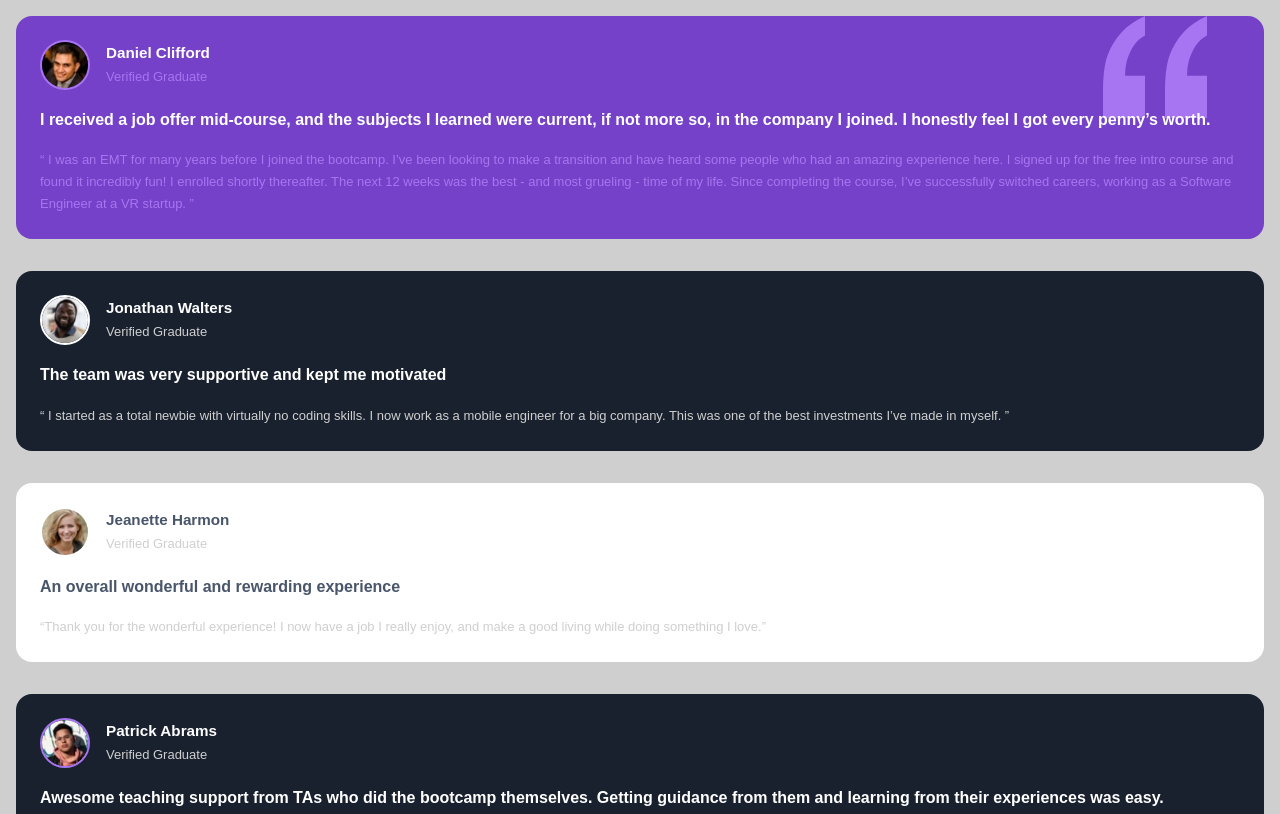
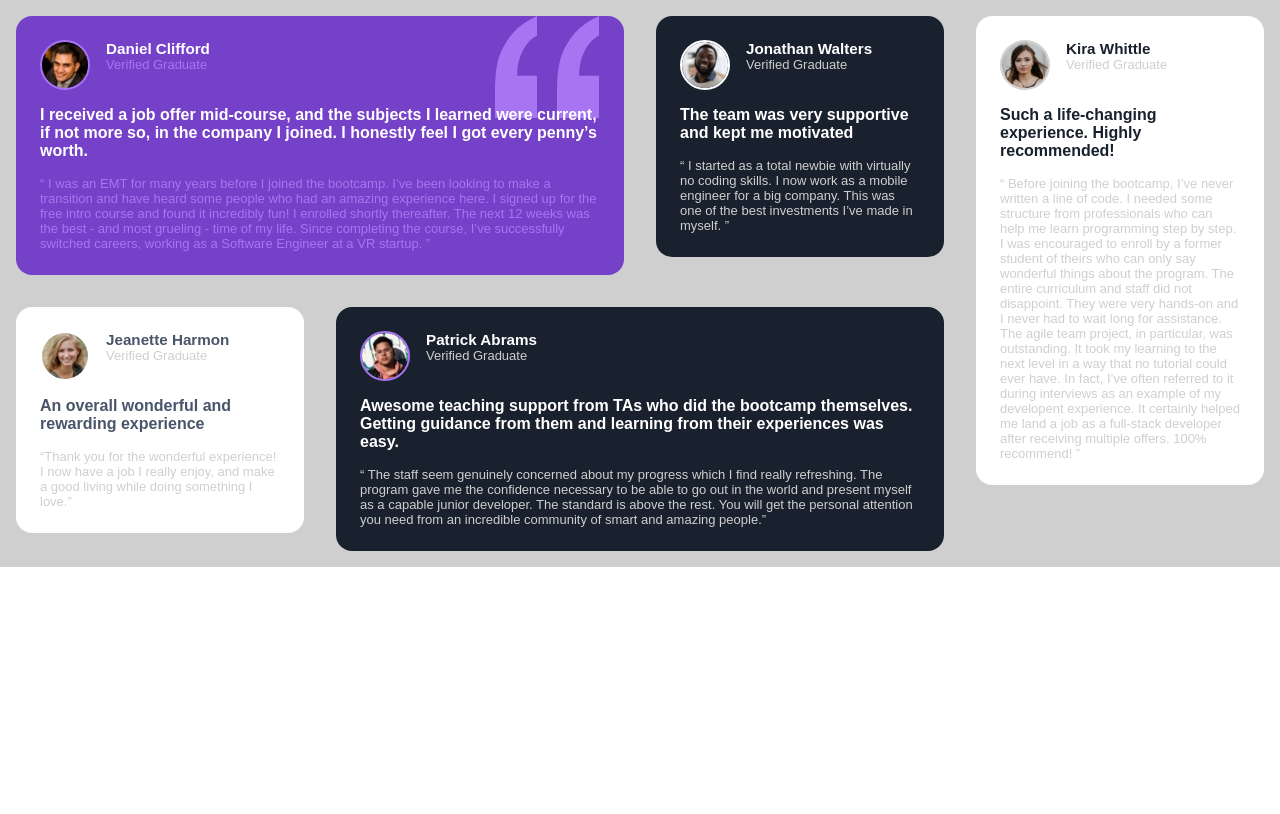
Before and after one commit to onyedikamike/testimonial-grid, a plain HTML site: page index.html in a window 1280 px wide. Shown: the top 814 px of the page. Drawn offline with Linux system fonts and the light colour scheme; a web font is replaced by a local one.

Commit message:
Add css and grid styling to all items

```diff
--- a/index.html
+++ b/index.html
@@ -27,8 +27,8 @@
     </style>
   </head>
   <body>
-    <main>
-      <div class="testimonials">
+    <main class="main_container">
+      <div class="testimonials daniel_ts">
         <div class="daniel_card">
           <header class="daniel_header">
             <img
@@ -57,7 +57,7 @@
           </p>
         </div>
       </div>
-      <div class="testimonials">
+      <div class="testimonials jonathan_ts">
         <div class="jonathan_card">
           <header class="jonathan_header">
             <img
@@ -102,7 +102,7 @@
           </p>
         </div>
       </div>
-      <div class="testimonials">
+      <div class="testimonials patrick_ts">
         <div class="patrick_card">
           <header class="patrick_header">
             <img
@@ -130,7 +130,7 @@
           </p>
         </div>
       </div>
-      <div class="testimonials">
+      <div class="testimonials kira_ts">
         <div class="kira_card">
           <header class="kira_header">
             <img
@@ -143,10 +143,10 @@
               <p>Verified Graduate</p>
             </div>
           </header>
-          <p class="kira's_profile">
+          <p class="kira_profile">
             Such a life-changing experience. Highly recommended!
           </p>
-          <p class="kira's_quote">
+          <p class="kira_quote">
             “ Before joining the bootcamp, I’ve never written a line of code. I
             needed some structure from professionals who can help me learn
             programming step by step. I was encouraged to enroll by a former
--- a/style.css
+++ b/style.css
@@ -17,12 +17,13 @@
   box-sizing: border-box;
 }
 
-main {
+.main_container {
   font-size: 13px;
-  line-height: 1.7;
+  /* line-height: 1.7; */
   /* font-family: var(--barlow-font); */
   background-color: var(--Light-gray);
   /* margin-top: 2rem; */
+  height: 100%;
 }
 
 .testimonials {
@@ -30,6 +31,7 @@ main {
   /* margin-top: 2rem; */
   padding: 1rem;
   /* margin: 1rem; */
+  height: 100%;
 }
 
 .daniel_header {
@@ -172,3 +174,56 @@ main {
 .patrick_quote {
   color: var(--Light-gray);
 }
+.kira_card {
+  border-radius: 1rem;
+  /* margin: 2rem; */
+  color: var(--Very-dark-blackish-blue);
+  padding: 1.5rem;
+  background-color: var(--White);
+}
+
+.kira_header {
+  display: flex;
+}
+
+.kira_header p {
+  color: var(--Light-gray);
+}
+
+.kira_image {
+  border-radius: 50%;
+  width: 50px;
+  height: 50%;
+  margin-right: 1rem;
+  border: 2px solid var(--Light-gray);
+}
+
+.kira_profile {
+  font-weight: bold;
+  font-size: 1rem;
+  margin-top: 1rem;
+  margin-bottom: 1rem;
+}
+
+.kira_quote {
+  color: var(--Light-gray);
+}
+
+@media screen and (min-width: 768px) {
+  .main_container {
+    display: grid;
+    grid-template-columns: repeat(4, 1fr);
+  }
+  .daniel_ts {
+    grid-column: 1 / 3;
+    grid-row: 1 / 2;
+  }
+  .kira_ts {
+    grid-column: 4 / 5;
+    grid-row: 1 / 3;
+  }
+  .patrick_ts {
+    grid-column: 2 / 4;
+    grid-row: 2 / 3;
+  }
+}
```
